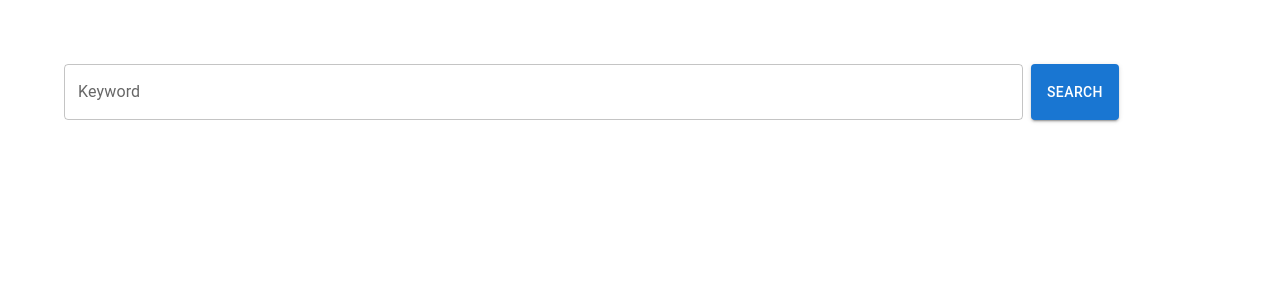
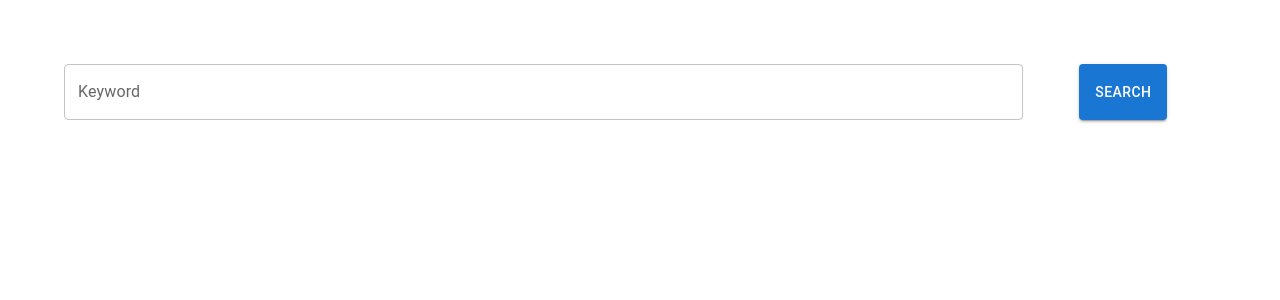
Before and after one commit to kimchybob/atlas, a React (Create React App) app: page / in a window 1280 px wide. Shown: the top 300 px of the page. Built offline with nearby package versions, Linux system fonts and the light colour scheme.

Commit message:
resize avatar to avoid image cut off

```diff
--- a/src/App.tsx
+++ b/src/App.tsx
@@ -54,7 +54,6 @@ function App() {
     .then(response => {
       setResults(response.data?.searchResults?.results);
       setTotalRecords(response.data?.searchResults?.totalRecords);
-      console.log(response);
     })
     .catch(error => {
       console.error(error);
--- a/src/components/ResultList.tsx
+++ b/src/components/ResultList.tsx
@@ -18,17 +18,20 @@ export default function ResultList({searchResults}: any) {
         <List sx={{ width: '100%', bgcolor: 'background.paper' }}>
             {results.map((result, index) => (
                 <React.Fragment key={index}>
-                    <ListItem alignItems="flex-start">
-
-                        <ListItemAvatar>
-                            <Avatar src={result.thumbnailUrl} />
-                        </ListItemAvatar>
+                    <ListItem alignItems="flex-start" >
 
                         <ListItemText
                             //there are two types of schema, use whichever field name available
                             primary={"Scientific Name: " + (result.scientificName ? result.scientificName : result.acceptedConceptName)}
                             secondary={"Common Name: " + (result.commonName ? result.commonName : result.name)}
                         />
+
+                        <ListItemAvatar>
+                            <Avatar
+                                src={result.thumbnailUrl}
+                                style={{ width: 'auto', height: '100px' }}
+                                variant="square"/>
+                        </ListItemAvatar>
 
                     </ListItem>
                     <Divider variant="inset" component="li" style={{ margin: '0 5% 0 5%' }} />
--- a/src/components/SearchBar.tsx
+++ b/src/components/SearchBar.tsx
@@ -11,11 +11,8 @@ const useStyles = makeStyles(() => ({
         margin: "5%"
     },
     searchButton: {
-        width: 'auto',
-        height: '100%',
-        display: 'flex',
-        justifyContent: 'center',
-        alignItems: 'center',
+        width: 'fit-content',
+        height: '100%'
     },
 }));
 
@@ -32,7 +29,11 @@ export default function SearchBar({ setSearchTerm }: any) {
 
     return (
         <form onSubmit={handleSearch} className={classes.searchBar}>
-            <Grid container spacing={1} >
+            <Grid
+                container
+                justifyContent="center"
+                direction="row"
+                spacing={1}>
 
                 <Grid item xs={10}>
                     <TextField
@@ -44,7 +45,7 @@ export default function SearchBar({ setSearchTerm }: any) {
                     />
                 </Grid>
 
-                <Grid item xs={1}>
+                <Grid item xs>
                     <Button
                         variant="contained"
                         className={classes.searchButton}
```
